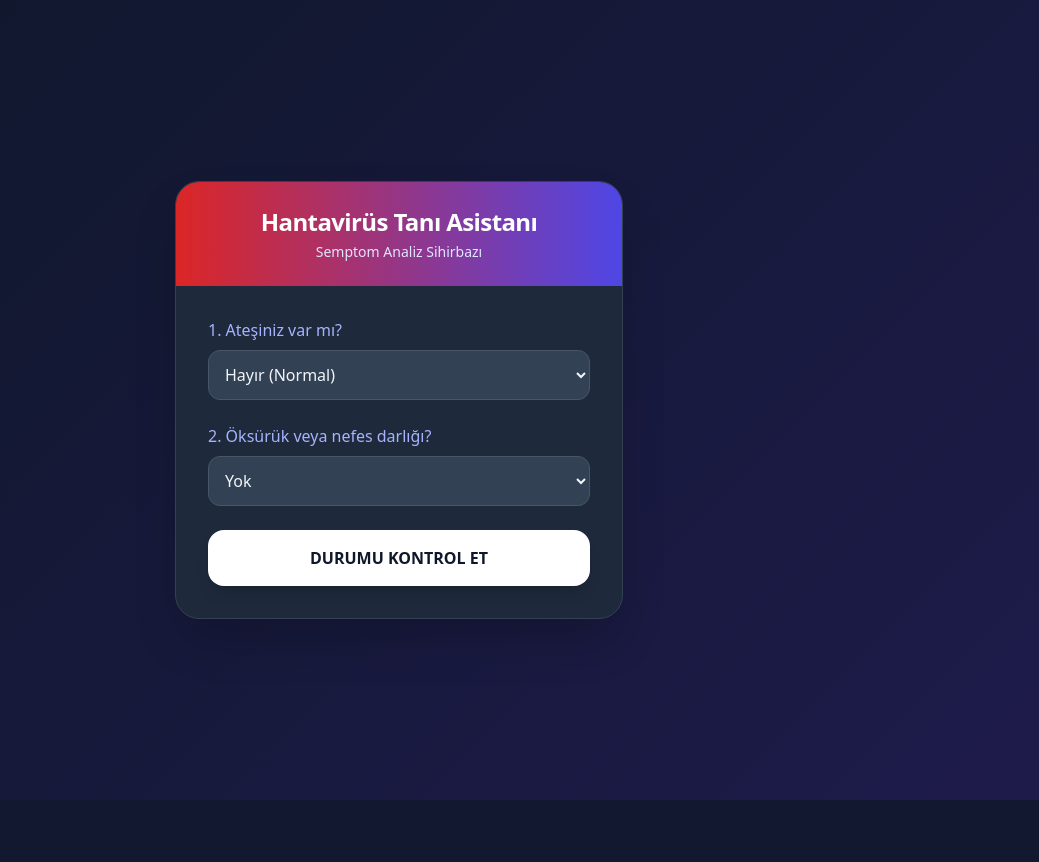
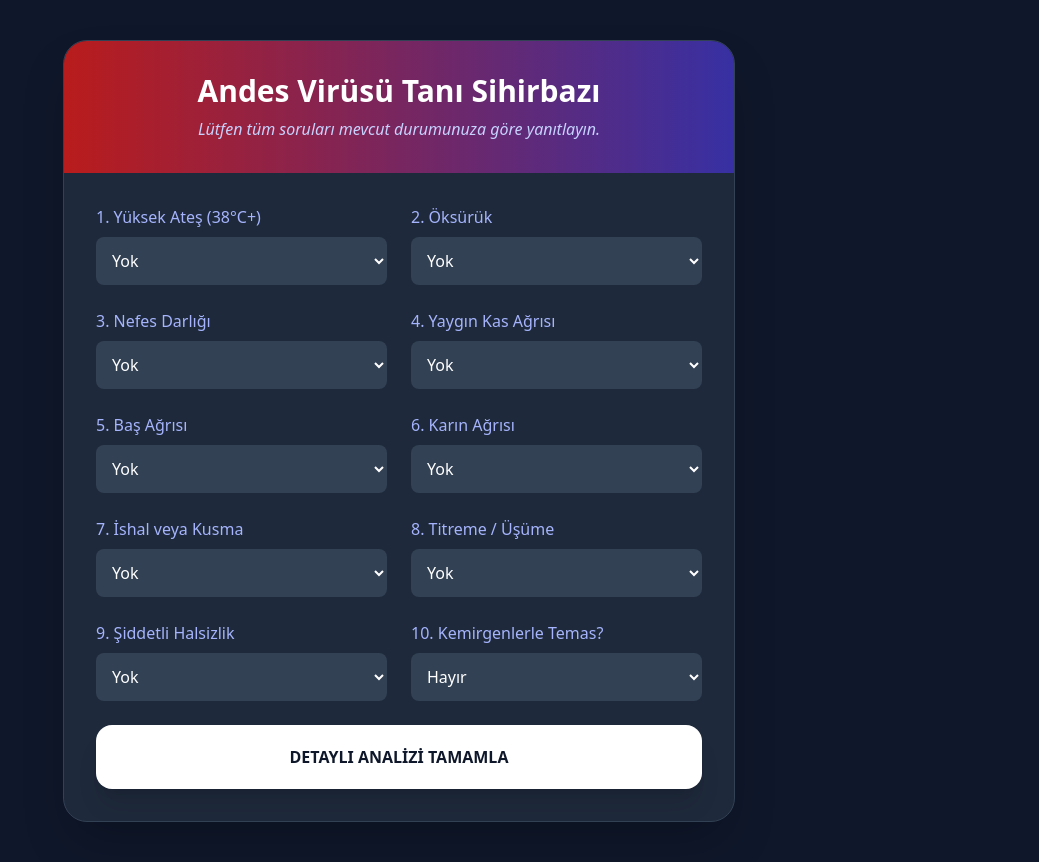
Before and after one commit to ebrartorun05-arch/hantavirus, a Flask app: page / in a window 1280 px wide. Shown: the whole page, without its empty margins (241-1280 px from the left). Before the commit the page ends 800 px from the top, so only its background shows below. Run offline with Flask 3, Linux system fonts and the light colour scheme; some libraries are stand-ins or nearby versions.

Commit message:
Update index.html

```diff
--- a/templates/index.html
+++ b/templates/index.html
@@ -3,66 +3,120 @@
 <head>
     <meta charset="UTF-8">
     <meta name="viewport" content="width=device-width, initial-scale=1.0">
-    <title>Andes Virüsü Tanı Sistemi</title>
-    <link rel="stylesheet" href="{{ url_for('static', filename='style.css') }}">
+    <title>Andes Virüsü Detaylı Analiz</title>
     <script src="https://cdn.tailwindcss.com"></script>
 </head>
-<body class="bg-slate-900 text-slate-100 font-sans min-h-screen flex items-center justify-center p-6">
+<body class="bg-slate-900 text-slate-100 font-sans min-h-screen py-10 flex items-center justify-center p-4">
 
-    <div class="max-w-md w-full bg-slate-800 rounded-3xl shadow-2xl overflow-hidden border border-slate-700">
-        <div class="bg-gradient-to-r from-red-600 to-indigo-600 p-6 text-center">
-            <h1 class="text-2xl font-bold tracking-tight text-white">Hantavirüs Tanı Asistanı</h1>
-            <p class="text-indigo-100 text-sm mt-1">Semptom Analiz Sihirbazı</p>
+    <div class="max-w-2xl w-full bg-slate-800 rounded-3xl shadow-2xl overflow-hidden border border-slate-700">
+        <div class="bg-gradient-to-r from-red-700 to-indigo-800 p-8 text-center text-white">
+            <h1 class="text-3xl font-bold">Andes Virüsü Tanı Sihirbazı</h1>
+            <p class="text-indigo-200 mt-2 italic">Lütfen tüm soruları mevcut durumunuza göre yanıtlayın.</p>
         </div>
 
         <div class="p-8 space-y-6">
-            <div class="space-y-2">
-                <label class="text-indigo-300 font-medium block">1. Ateşiniz var mı?</label>
-                <select id="ates" class="w-full bg-slate-700 p-3 rounded-xl border border-slate-600 outline-none focus:border-indigo-500 transition">
-                    <option value="0">Hayır (Normal)</option>
-                    <option value="2">Hafif (Kırgınlık)</option>
-                    <option value="5">Yüksek (38.5°+)</option>
-                </select>
+            <div id="soruFormu" class="grid grid-cols-1 md:grid-cols-2 gap-6">
+                <div class="space-y-2">
+                    <label class="text-indigo-300 font-medium">1. Yüksek Ateş (38°C+)</label>
+                    <select id="s1" class="w-full bg-slate-700 p-3 rounded-lg border-none outline-none focus:ring-2 focus:ring-indigo-500 text-white">
+                        <option value="0">Yok</option><option value="3">Hafif</option><option value="8">Şiddetli</option>
+                    </select>
+                </div>
+                <div class="space-y-2">
+                    <label class="text-indigo-300 font-medium">2. Öksürük</label>
+                    <select id="s2" class="w-full bg-slate-700 p-3 rounded-lg border-none outline-none focus:ring-2 focus:ring-indigo-500 text-white">
+                        <option value="0">Yok</option><option value="2">Kuru</option><option value="5">Balgamlı/Şiddetli</option>
+                    </select>
+                </div>
+                <div class="space-y-2">
+                    <label class="text-indigo-300 font-medium">3. Nefes Darlığı</label>
+                    <select id="s3" class="w-full bg-slate-700 p-3 rounded-lg border-none outline-none focus:ring-2 focus:ring-indigo-500 text-white">
+                        <option value="0">Yok</option><option value="5">Eforda</option><option value="10">Dinlenirken</option>
+                    </select>
+                </div>
+                <div class="space-y-2">
+                    <label class="text-indigo-300 font-medium">4. Yaygın Kas Ağrısı</label>
+                    <select id="s4" class="w-full bg-slate-700 p-3 rounded-lg border-none outline-none focus:ring-2 focus:ring-indigo-500 text-white">
+                        <option value="0">Yok</option><option value="2">Hafif</option><option value="6">Çok Şiddetli</option>
+                    </select>
+                </div>
+                <div class="space-y-2">
+                    <label class="text-indigo-300 font-medium">5. Baş Ağrısı</label>
+                    <select id="s5" class="w-full bg-slate-700 p-3 rounded-lg border-none outline-none focus:ring-2 focus:ring-indigo-500 text-white">
+                        <option value="0">Yok</option><option value="2">Var</option>
+                    </select>
+                </div>
+                <div class="space-y-2">
+                    <label class="text-indigo-300 font-medium">6. Karın Ağrısı</label>
+                    <select id="s6" class="w-full bg-slate-700 p-3 rounded-lg border-none outline-none focus:ring-2 focus:ring-indigo-500 text-white">
+                        <option value="0">Yok</option><option value="4">Var</option>
+                    </select>
+                </div>
+                <div class="space-y-2">
+                    <label class="text-indigo-300 font-medium">7. İshal veya Kusma</label>
+                    <select id="s7" class="w-full bg-slate-700 p-3 rounded-lg border-none outline-none focus:ring-2 focus:ring-indigo-500 text-white">
+                        <option value="0">Yok</option><option value="3">Var</option>
+                    </select>
+                </div>
+                <div class="space-y-2">
+                    <label class="text-indigo-300 font-medium">8. Titreme / Üşüme</label>
+                    <select id="s8" class="w-full bg-slate-700 p-3 rounded-lg border-none outline-none focus:ring-2 focus:ring-indigo-500 text-white">
+                        <option value="0">Yok</option><option value="3">Var</option>
+                    </select>
+                </div>
+                <div class="space-y-2">
+                    <label class="text-indigo-300 font-medium">9. Şiddetli Halsizlik</label>
+                    <select id="s9" class="w-full bg-slate-700 p-3 rounded-lg border-none outline-none focus:ring-2 focus:ring-indigo-500 text-white">
+                        <option value="0">Yok</option><option value="4">Var</option>
+                    </select>
+                </div>
+                <div class="space-y-2">
+                    <label class="text-indigo-300 font-medium">10. Kemirgenlerle Temas?</label>
+                    <select id="s10" class="w-full bg-slate-700 p-3 rounded-lg border-none outline-none focus:ring-2 focus:ring-indigo-500 text-white">
+                        <option value="0">Hayır</option><option value="10">Evet (Son 2 Hafta)</option>
+                    </select>
+                </div>
             </div>
 
-            <div class="space-y-2">
-                <label class="text-indigo-300 font-medium block">2. Öksürük veya nefes darlığı?</label>
-                <select id="solunum" class="w-full bg-slate-700 p-3 rounded-xl border border-slate-600 outline-none focus:border-indigo-500 transition">
-                    <option value="0">Yok</option>
-                    <option value="3">Hafif Öksürük</option>
-                    <option value="7">Şiddetli Nefes Darlığı</option>
-                </select>
-            </div>
-
-            <button onclick="analizEt()" class="w-full bg-white text-slate-900 font-bold py-4 rounded-2xl hover:bg-indigo-100 transition shadow-lg active:scale-95">
-                DURUMU KONTROL ET
+            <button onclick="tamAnaliz()" class="w-full bg-white text-slate-900 font-bold py-5 rounded-2xl hover:bg-indigo-100 transition shadow-xl mt-6">
+                DETAYLI ANALİZİ TAMAMLA
             </button>
 
-            <div id="sonucBox" class="hidden p-5 rounded-2xl text-center font-bold border transition-all duration-500">
-                <p id="sonucMetni"></p>
+            <div id="sonucPaneli" class="hidden p-6 rounded-2xl text-center border animate-fade-in">
+                <h3 id="riskSeviyesi" class="text-2xl font-black mb-2"></h3>
+                <p id="tavsiyeMetni" class="text-lg"></p>
             </div>
         </div>
     </div>
 
     <script>
-        function analizEt() {
-            const atesPuan = parseInt(document.getElementById('ates').value);
-            const solunumPuan = parseInt(document.getElementById('solunum').value);
-            const toplam = atesPuan + solunumPuan;
+        function tamAnaliz() {
+            let puan = 0;
+            for(let i=1; i<=10; i++) {
+                puan += parseInt(document.getElementById('s' + i).value);
+            }
 
-            const box = document.getElementById('sonucBox');
-            const metin = document.getElementById('sonucMetni');
+            const panel = document.getElementById('sonucPaneli');
+            const seviye = document.getElementById('riskSeviyesi');
+            const tavsiye = document.getElementById('tavsiyeMetni');
 
-            box.classList.remove('hidden', 'bg-red-500/20', 'bg-green-500/20', 'border-red-500/50', 'border-green-500/50', 'text-red-400', 'text-green-400');
+            panel.classList.remove('hidden', 'bg-red-500/20', 'bg-yellow-500/20', 'bg-green-500/20', 'border-red-500', 'border-yellow-500', 'border-green-500');
 
-            if (toplam >= 7 || solunumPuan === 7) {
-                box.classList.add('bg-red-500/20', 'border-red-500/50', 'text-red-400');
-                metin.innerText = "🚨 RİSK YÜKSEK: Belirtileriniz ciddi. Lütfen en yakın hastaneye başvurun.";
+            if (puan >= 20) {
+                panel.classList.add('bg-red-500/20', 'border-red-500', 'text-red-400');
+                seviye.innerText = "🚨 KRİTİK RİSK";
+                tavsiye.innerText = "Belirtileriniz Andes Virüsü profiliyle yüksek oranda uyuşuyor. Acilen tam teşekküllü bir hastaneye başvurun.";
+            } else if (puan >= 8) {
+                panel.classList.add('bg-yellow-500/20', 'border-yellow-500', 'text-yellow-400');
+                seviye.innerText = "⚠️ ORTA RİSK";
+                tavsiye.innerText = "Bazı şüpheli belirtiler mevcut. Kendinizi izole edin ve bir doktora danışın.";
             } else {
-                box.classList.add('bg-green-500/20', 'border-green-500/50', 'text-green-400');
-                metin.innerText = "✅ RİSK DÜŞÜK: Şu an için acil bir durum görünmüyor, dinlenmeye devam edin.";
+                panel.classList.add('bg-green-500/20', 'border-green-500', 'text-green-400');
+                seviye.innerText = "✅ DÜŞÜK RİSK";
+                tavsiye.innerText = "Şu an için korkulacak bir durum yok, ancak istirahati ihmal etmeyin.";
             }
-            box.classList.remove('hidden');
+            panel.classList.remove('hidden');
+            window.scrollTo({ top: document.body.scrollHeight, behavior: 'smooth' });
         }
     </script>
 </body>
```
